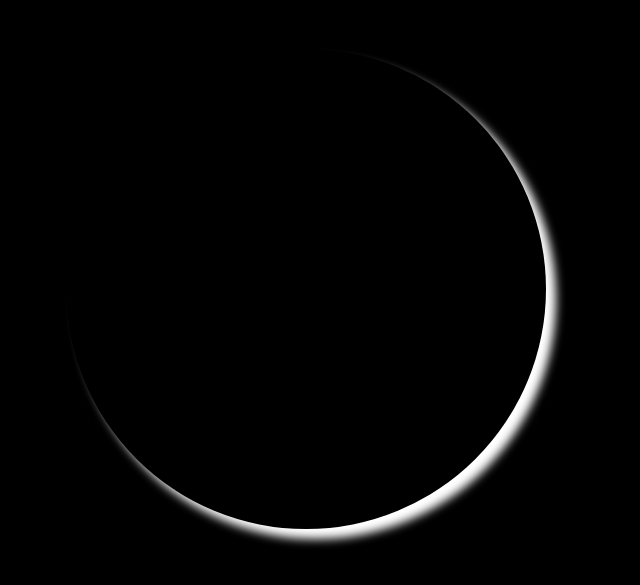
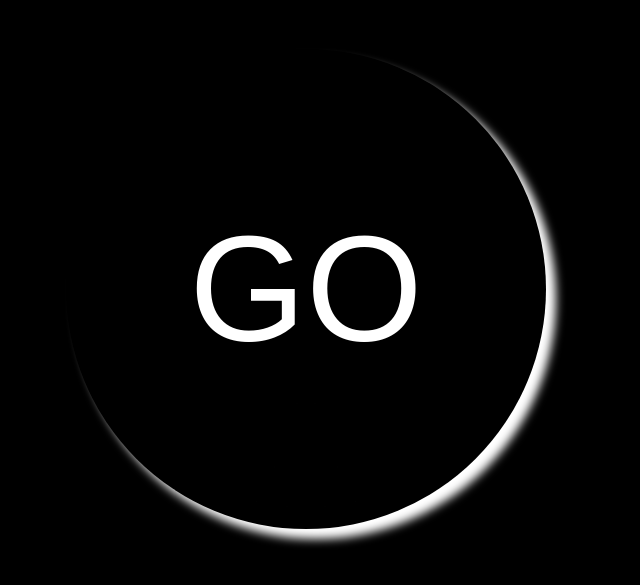
Before and after one commit to gustave-ploix/go-website, a React (Create React App) app: page / in a window 1280 px wide. Shown: the part 111-696 px from the top of the page, without its empty margins (334-974 px from the left). Built offline with nearby package versions, Linux system fonts and the light colour scheme; a web font is replaced by a local one.

Commit message:
continued the black screen element will be container.jsx

```diff
--- a/src/components/BlackScreen/BlackScreen.scss
+++ b/src/components/BlackScreen/BlackScreen.scss
@@ -9,3 +9,36 @@
     align-items: center;
     justify-content: center;
 }
+
+
+
+.title {
+    color: white;
+    font-size: 150px;
+    position: absolute;
+    top: 50%;
+    left: 50%;
+    transform: translate(-50%, -50%);
+    font-family: "General Sans", sans-serif;
+    font-weight: 100;
+    pointer-events: none;
+    opacity: 0;
+    transition: opacity 0.9s 0ms ease-in-out,
+    top 1s ease-in-out 1000ms,
+    font-size 1s ease-in-out 1000ms,
+    visibility 0s ease-in-out 2000ms;
+
+    &.visible {
+        opacity: 1;
+    }
+
+    @media(max-width: 470px) {
+        font-size: 100px;
+    }
+}
+
+#transitionTitle {
+    font-size: 100px;
+    top: 60px;
+    visibility: hidden;
+}
--- a/src/components/BlackScreen/index.jsx
+++ b/src/components/BlackScreen/index.jsx
@@ -1,30 +1,35 @@
-import { useState } from 'react';
+import { useState } from "react";
 
-import Title from '../Title';
-import Canvas from '../Canvas';
+import Title from "../Title";
+import Canvas from "../Canvas";
 
-import './BlackScreen.scss';
+import "./BlackScreen.scss";
 
 export default function BlackScreen() {
-
   const [isClicked, setIsClicked] = useState(false);
   const [animationIsDone, setAnimationIsDone] = useState(false);
+  const [transitionIsDone, setTransitionIsDone] = useState(false);
 
-
-
-    return (
-
-        <>
-            <Canvas isClicked={isClicked}
+  return (
+    <>
+          <Canvas
+            isClicked={isClicked}
             setIsClicked={setIsClicked}
             animationIsDone={animationIsDone}
-            setAnimationIsDone={setAnimationIsDone}/>
-             <Title isClicked={isClicked}
-            setIsClicked={setIsClicked}
-            animationIsDone={animationIsDone}
-            setAnimationIsDone={setAnimationIsDone}/>
-        </>
+            setAnimationIsDone={setAnimationIsDone}
+          />
+          <Title
+            isClicked={isClicked}
+            setTransitionIsDone={setTransitionIsDone}
+            transitionIsDone={transitionIsDone}
+          />
 
-    )
-
+          <h1
+            id={isClicked ? "transitionTitle" : ""}
+            className={animationIsDone ? "title visible" : "title"}
+          >
+            GO
+          </h1>
+    </>
+  );
 }
```
